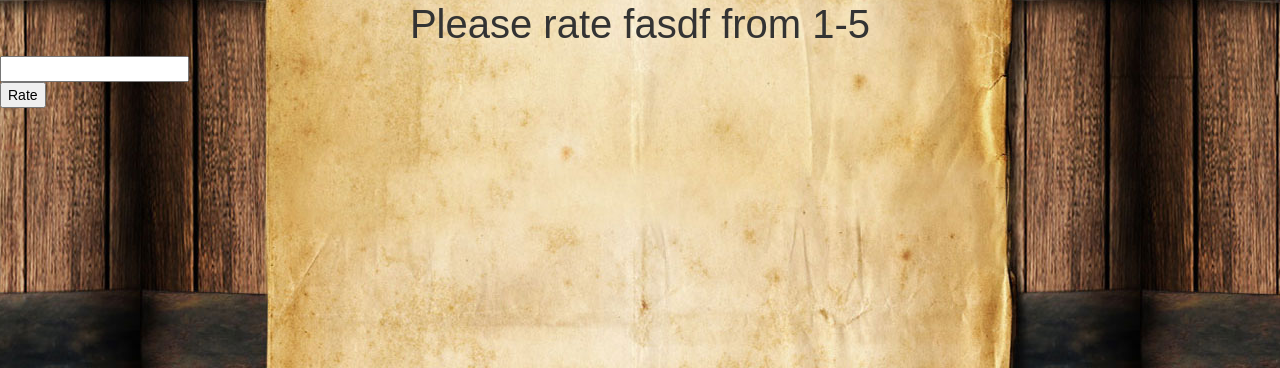
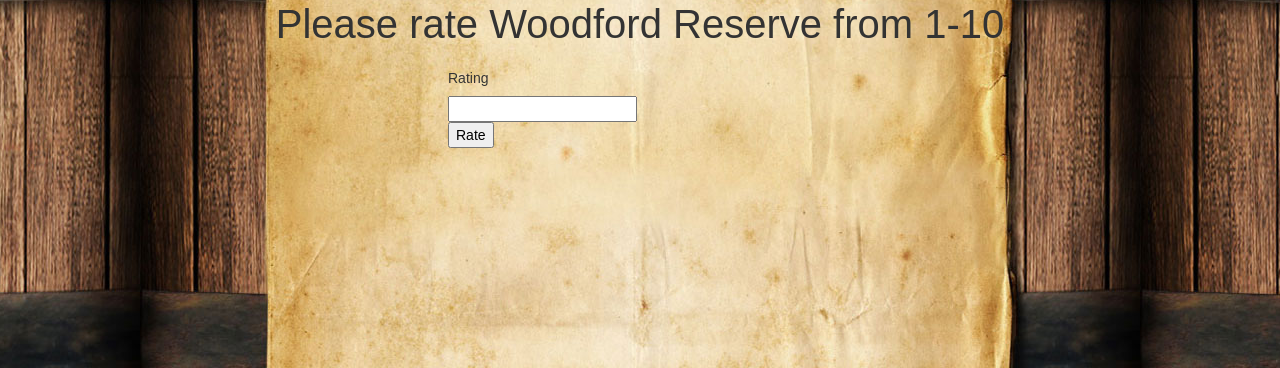
Before and after one commit to hamman33/whiskey_db, a Flask app: page /rate/0 in a window 1280 px wide. Shown: the part 52-420 px from the top of the page. Run offline with Flask 2, Linux system fonts and the light colour scheme; data comes from the database, SQL or seed files in the repository.

Commit message:
added rating functionality

```diff
--- a/app.py
+++ b/app.py
@@ -7,8 +7,10 @@ app.config['SQLALCHEMY_DATABASE_URI'] = 'sqlite:///whiskey.db'
 db = SQLAlchemy(app)
 
 class Ratings(db.Model):
-    whiskey = db.Column(db.String(200), primary_key=True)
+    rating_num = db.Column(db.Integer, primary_key=True)
+    bottle_id = db.Column(db.Integer, nullable=False)
     rating = db.Column(db.Integer, nullable=False)
+    drinker = db.Column(db.String(200))
     date_drank = db.Column(db.DateTime, default=datetime.utcnow)
 
     def __repr__(self):
@@ -67,25 +69,37 @@ def proof_round(p):
 
 @app.route('/rate/<string:id>', methods=['GET', 'POST'])
 def rate(id):
-    bottle = Collection.query.get_or_404(id)
+    bottle_obj = Collection.query.get_or_404(id)
+    if request.method == 'POST':
+        rating = request.form['rating']
+        if(not rating.isdigit()):
+            return 'Please enter a number from 1-10'
 
-    if request.method == 'POST':
-        task.content = request.form['content']
+        new_rating = Ratings(rating_num=len(Ratings.query.all()), bottle_id=id, rating=int(rating))
         try:
+            db.session.add(new_rating)
             db.session.commit()
-            return redirect('/')
         except:
-            return 'There was an issue updating your task'
+            return 'There was an issue adding the rating'
 
+        #update avg ratings
+        all_ratings = Ratings.query.filter_by(bottle_id=id).all()
+        all_ratings_num = [rate.rating for rate in all_ratings]
+        print(all_ratings_num)
+
+        bottle_obj.avg_rating = round((sum(all_ratings_num)/len(all_ratings_num)), 2)
+        db.session.commit()
+
+        return redirect('/')
     else:
-        return render_template('rate.html', bottle=bottle)
+        return render_template('rate.html', bottle=bottle_obj)
 
 @app.route('/delete/<string:id>')
 def delete(id):
-    bottle = Collection.query.get_or_404(id)
+    bottle_obj = Collection.query.get_or_404(id)
 
     try:
-        db.session.delete(bottle)
+        db.session.delete(bottle_obj)
         db.session.commit()
         return redirect('/')
     except:
--- a/static/css/main.css
+++ b/static/css/main.css
@@ -33,7 +33,7 @@ table, td, th {
 
 table {
     border-collapse: collapse;
-    width: 30%;
+    width:35%;
     margin-left: auto;
     margin-right: auto;
 }
--- a/templates/collection.html
+++ b/templates/collection.html
@@ -7,8 +7,6 @@
 {% block body %}
 <div class="content">
     <h1 style="text-align: center">Whiskey Collection</h1>
-    {% if collection|length < 1 %} <h4 style="text-align: center">The collection is empty.</h4>
-        {% else %}
         <h2 style="text-align: center">Add a New Bottle</h2>
         <div class="bottleinput">
             <form action="/collection" method="POST">
@@ -36,6 +34,8 @@
                 </section>
             </form>
         </div>
+        {% if collection|length < 1 %} <h4 style="text-align: center">The collection is empty.</h4>
+        {% else %}
         <h2 style="text-align: center">Full Collection</h2>
         <table>
             <tr>
--- a/templates/index.html
+++ b/templates/index.html
@@ -33,7 +33,7 @@
                 <td>{{ bot.date_added.strftime("%b %-d, %Y") }}</td>
                 <td>{{ bot.avg_rating }}</td>
                 <td>
-                    <a href="/rate/{{bot.bottle}}">Rate</a>
+                    <a href="/rate/{{bot.bottle_id}}">Rate</a>
                 </td>
             </tr>
         {% endfor %}
--- a/templates/rate.html
+++ b/templates/rate.html
@@ -6,11 +6,12 @@
 
 {% block body %}
 <div class="content">
-    <h1 style="text-align: center">Please rate {{ bottle.bottle }} from 1-5</h1>
+    <h1 style="text-align: center">Please rate {{ bottle.bottle }} from 1-10</h1>
 
-    <div class="form">
-        <form action="/rate/{{bottle.bottle}}" method="POST">
-            <input type="text" name="content" id="content">
+    <div class="bottleinput">
+        <form action="/rate/{{bottle.bottle_id}}" method="POST">
+            <label for="rating"> Rating</label>
+            <input type="text" name="rating" id="rating">
             <input type="submit" value="Rate">
         </form>
     </div>
```
Also changed, not shown: whiskey.db, 1 other file.
